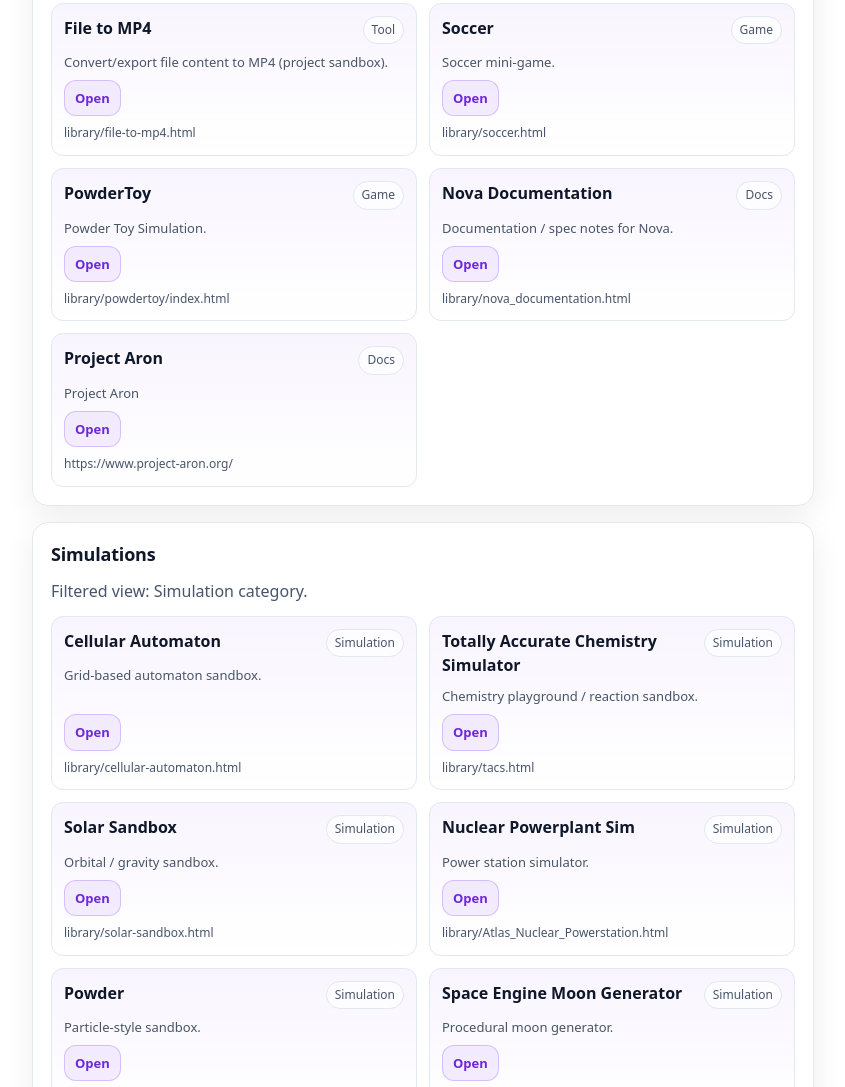
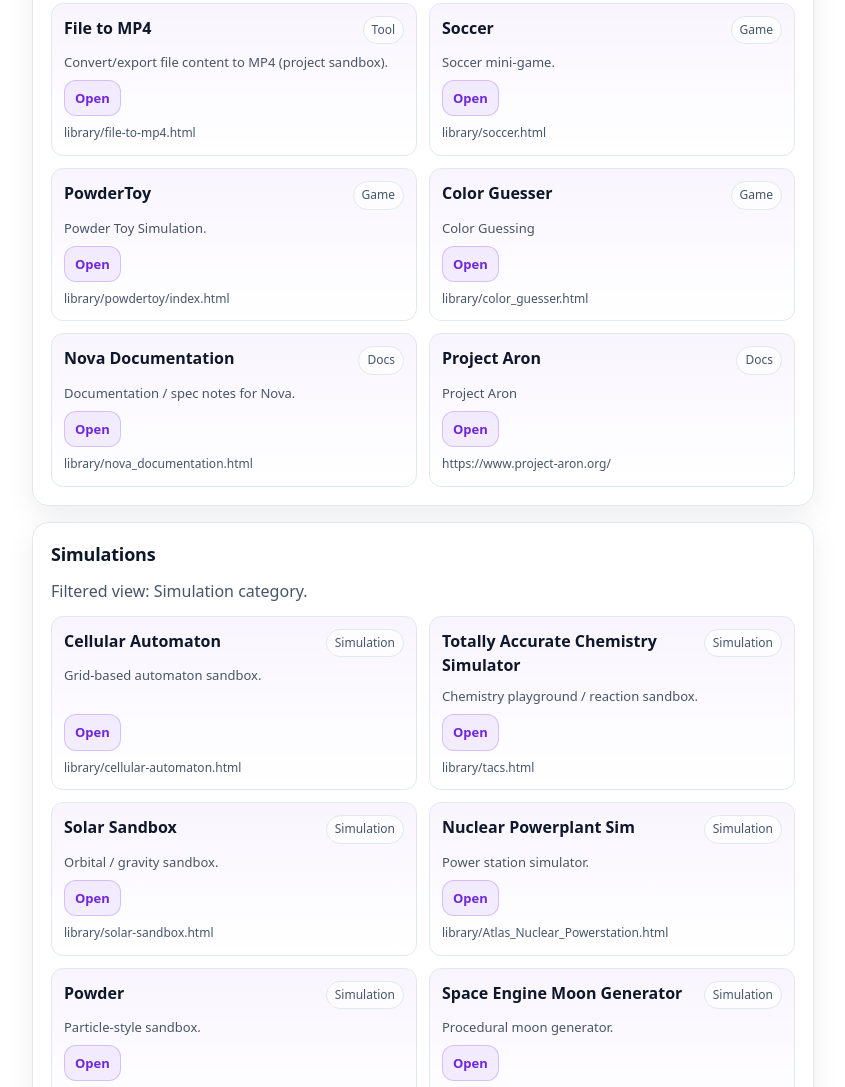
Before and after one commit to Purplegon2/Purplegon-s-Library, a plain HTML site: page index.html in a window 1280 px wide. Shown: the part 1713-2800 px from the top of the page, without its empty margins (366-1211 px from the left). Drawn offline with Linux system fonts and the light colour scheme.

Commit message:
Update index.html

```diff
--- a/index.html
+++ b/index.html
@@ -508,6 +508,12 @@
                 <div class="actions"><a class="pill" href="library/powdertoy/index.html">Open</a></div>
                 <div class="smallmuted">library/powdertoy/index.html</div>
               </div>
+              <div class="card" data-cat="games" data-keywords="color guesser">
+                <div class="cardTop"><b>Color Guesser</b><span class="meta">Game</span></div>
+                <p class="desc">Color Guessing</p>
+                <div class="actions"><a class="pill" href="library/color_guesser.html">Open</a></div>
+                <div class="smallmuted">library/color_guesser.html</div>
+              </div>
 
               <!-- Docs -->
               <div class="card" data-cat="docs" data-keywords="nova documentation language">
```
